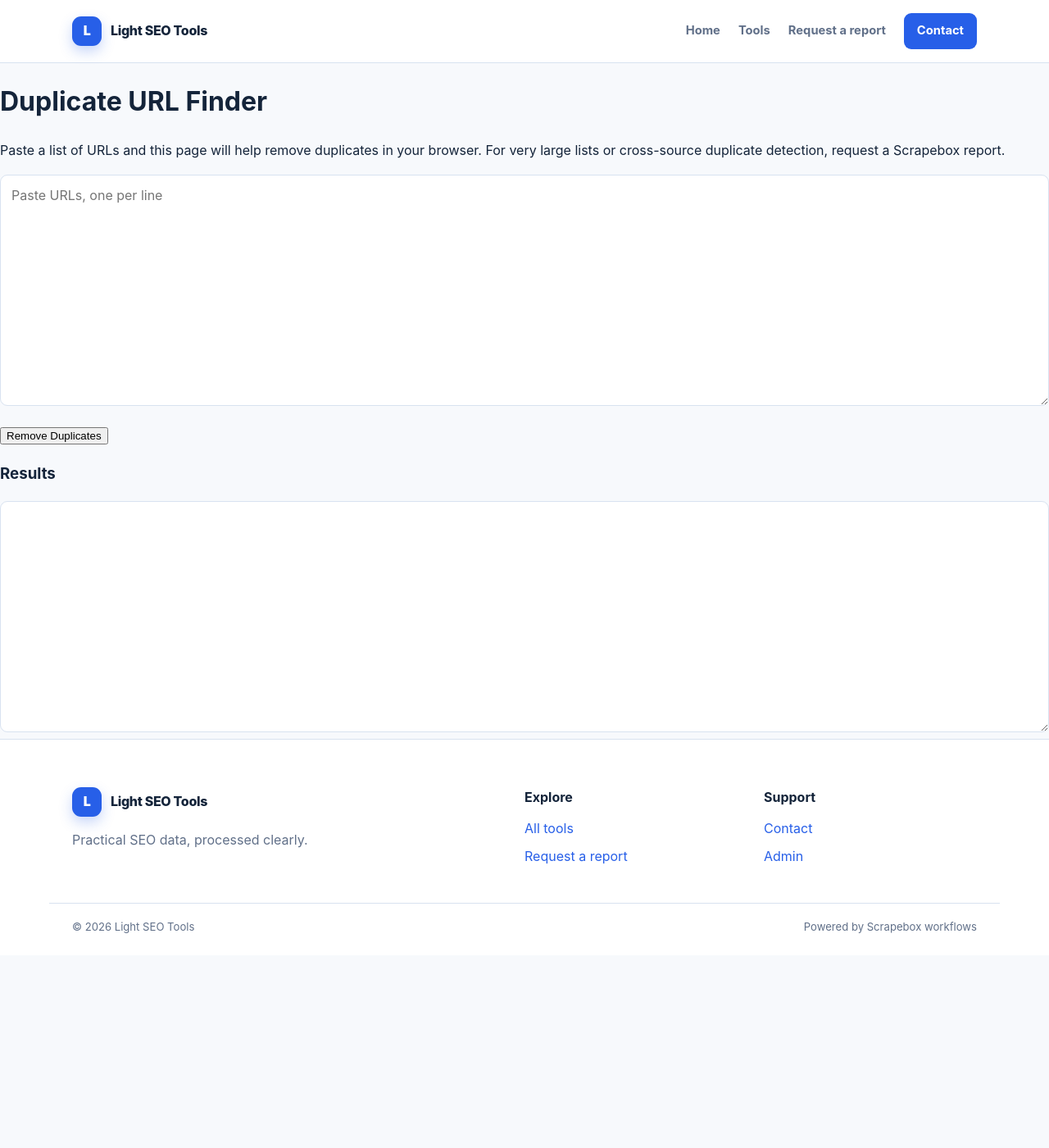
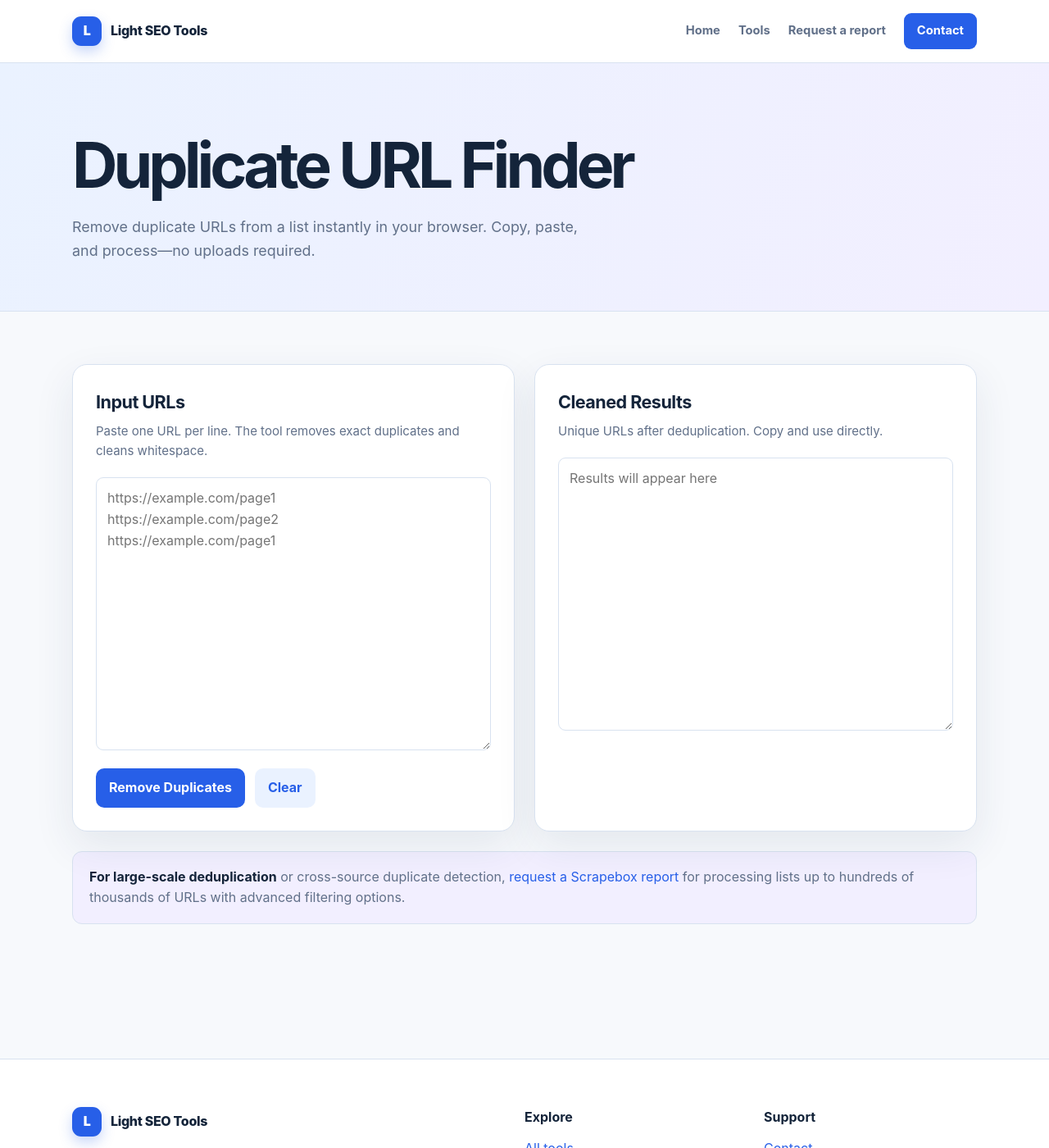
Before and after one commit to saonbd1/light-seo-tools, a Jekyll site: the page built from tools/duplicate-url-finder.md, in a window 1280 px wide and 1400 px high. Shown: the whole window at 82% size. Built offline with Jekyll 4.4.1, drawn with Linux system fonts in a browser that asks for light colours.

Commit message:
Improve duplicate URL finder page

```diff
--- a/tools/duplicate-url-finder.md
+++ b/tools/duplicate-url-finder.md
@@ -3,15 +3,44 @@ layout: default
 title: Duplicate URL Finder
 ---
 
-# Duplicate URL Finder
+<div class="page-hero">
+  <div class="shell">
+    <h1>Duplicate URL Finder</h1>
+    <p class="hero-description">Remove duplicate URLs from a list instantly in your browser. Copy, paste, and process—no uploads required.</p>
+  </div>
+</div>
 
-Paste a list of URLs and this page will help remove duplicates in your browser. For very large lists or cross-source duplicate detection, request a Scrapebox report.
+<div class="shell">
+    <div class="content">
+      <div class="tool-section">
+        <div class="tool-panel">
+          <h2 class="section-title">Input URLs</h2>
+          <p class="section-desc">Paste one URL per line. The tool removes exact duplicates and cleans whitespace.</p>
+          <textarea id="input" class="tool-input" rows="12" placeholder="https://example.com/page1&#10;https://example.com/page2&#10;https://example.com/page1"></textarea>
+          <div class="tool-actions">
+            <button id="remove" class="btn-primary">Remove Duplicates</button>
+            <button id="clear" class="btn-secondary">Clear</button>
+          </div>
+        </div>
 
-<textarea id="input" class="tool-input" rows="10" placeholder="Paste URLs, one per line"></textarea>
-<button id="remove">Remove Duplicates</button>
+        <div class="tool-panel">
+          <h2 class="section-title">Cleaned Results</h2>
+          <p class="section-desc">Unique URLs after deduplication. Copy and use directly.</p>
+          <div class="result-meta" id="meta" style="display:none;">
+            <span class="meta-item"><strong id="input-count">0</strong> URLs submitted</span>
+            <span class="meta-item"><strong id="output-count">0</strong> unique URLs</span>
+            <span class="meta-item"><strong id="dupe-count">0</strong> duplicates removed</span>
+          </div>
+          <textarea id="output" class="tool-input" rows="12" readonly placeholder="Results will appear here"></textarea>
+          <button id="copy" class="btn-secondary" style="display:none;">Copy Results</button>
+        </div>
+      </div>
 
-<h3>Results</h3>
-<textarea id="output" class="tool-input" rows="10"></textarea>
+      <div class="tool-callout">
+        <strong>For large-scale deduplication</strong> or cross-source duplicate detection, <a href="{{ site.baseurl }}/request.html">request a Scrapebox report</a> for processing lists up to hundreds of thousands of URLs with advanced filtering options.
+      </div>
+    </div>
+</div>
 
 <script>
 document.getElementById('remove').addEventListener('click', function(){
@@ -21,6 +50,31 @@ document.getElementById('remove').addEventListener('click', function(){
   for(const u of input){
     if(!seen.has(u)) { seen.add(u); out.push(u); }
   }
+  const inputCount = input.length;
+  const outputCount = out.length;
+  const dupeCount = inputCount - outputCount;
+
   document.getElementById('output').value = out.join('\n');
+  document.getElementById('input-count').textContent = inputCount;
+  document.getElementById('output-count').textContent = outputCount;
+  document.getElementById('dupe-count').textContent = dupeCount;
+  document.getElementById('meta').style.display = inputCount > 0 ? 'flex' : 'none';
+  document.getElementById('copy').style.display = outputCount > 0 ? 'block' : 'none';
+});
+
+document.getElementById('clear').addEventListener('click', function(){
+  document.getElementById('input').value = '';
+  document.getElementById('output').value = '';
+  document.getElementById('meta').style.display = 'none';
+  document.getElementById('copy').style.display = 'none';
+});
+
+document.getElementById('copy').addEventListener('click', function(){
+  document.getElementById('output').select();
+  document.execCommand('copy');
+  const btn = this;
+  const orig = btn.textContent;
+  btn.textContent = 'Copied!';
+  setTimeout(() => { btn.textContent = orig; }, 2000);
 });
 </script>
```
Also changed, not shown: assets/site.css.
